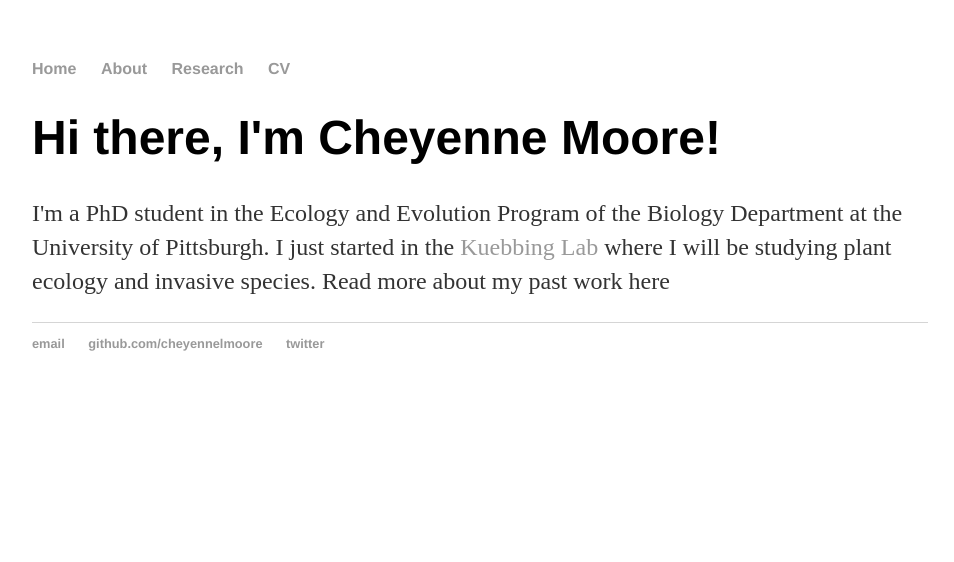
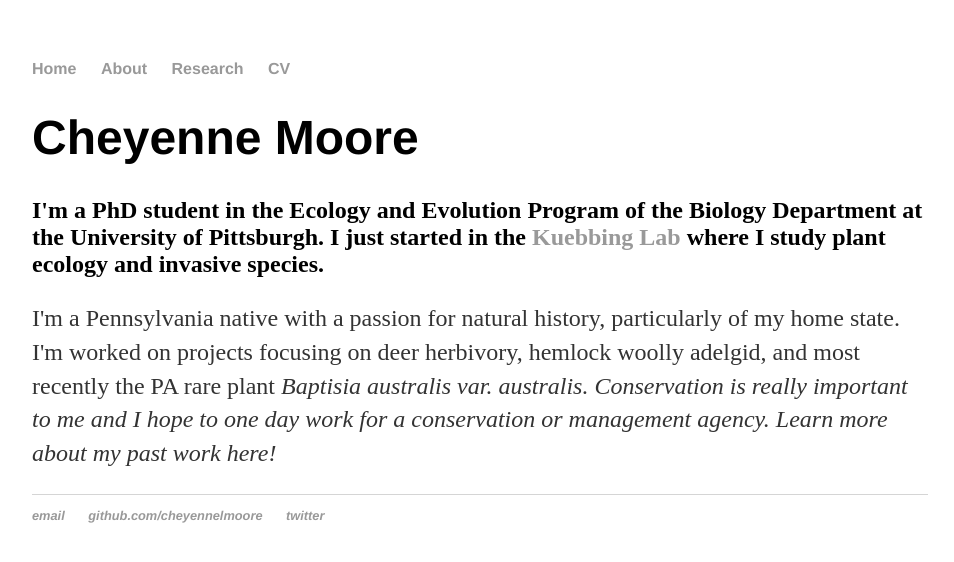
Before and after one commit to cheyennelmoore/cheyennelmoore.github.io, a Jekyll site: the page built from index.html, in a window 1280 px wide. Shown: the top 562 px of the page, without its empty margins (160-1114 px from the left). Built offline with Jekyll 4.4.1, drawn with Linux system fonts in a browser that asks for light colours.

Commit message:
updating

```diff
--- a/index.html
+++ b/index.html
@@ -3,8 +3,13 @@ layout: default
 title: Cheyenne Moore
 ---
 <div class="blurb">
-	<h1>Hi there, I'm Cheyenne Moore!</h1>
-	<p>I'm a PhD student in the Ecology and Evolution Program of the Biology Department at the University of Pittsburgh.
-		I just started in the <a href="https://www.sarakuebbing.com/">Kuebbing Lab</a> where I will be studying plant ecology and invasive species.
-		Read more about my past work here </a></p>
+	<h1>Cheyenne Moore</h1>
+	<h2>I'm a PhD student in the Ecology and Evolution Program of the Biology Department at the University of Pittsburgh.
+		I just started in the <a href="https://www.sarakuebbing.com/">Kuebbing Lab</a> where I study plant ecology and invasive species. </a></h2>
+	<p>I'm a Pennsylvania native with a passion for natural history, particularly of my home state. I'm worked on projects focusing on deer herbivory,
+		hemlock woolly adelgid, and most recently the PA rare plant <em>Baptisia australis<em> var. <em>australis<em>.
+		Conservation is really important to me and I hope to one day work for a conservation or management agency.
+		Learn more about my  past work here!
+
+
 </div><!-- /.blurb -->
```
